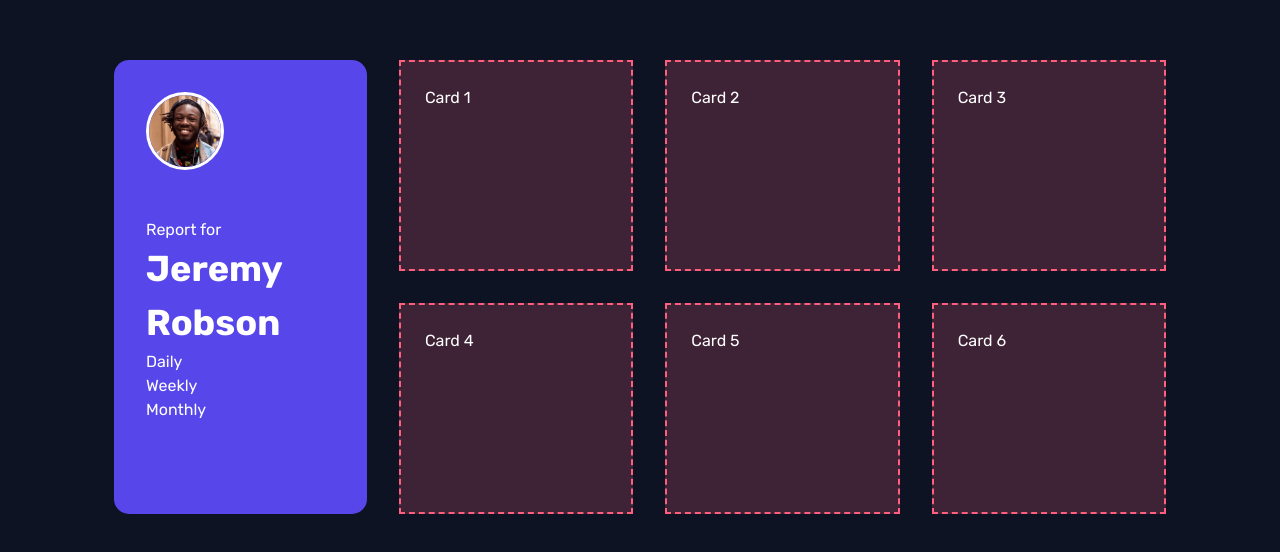
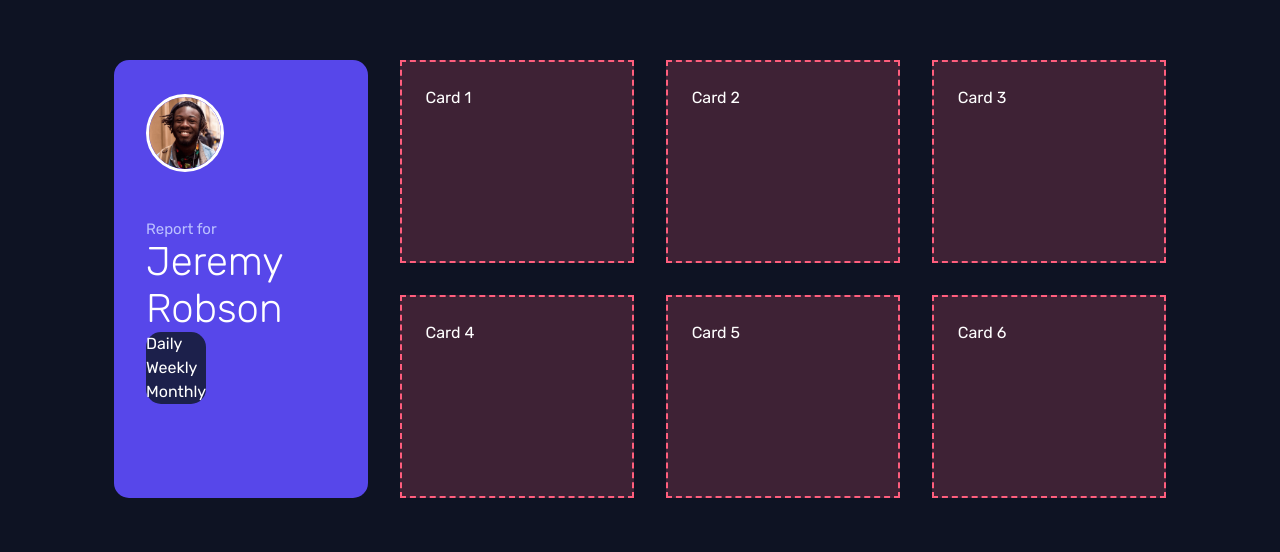
Before and after one commit to Kellenkjames/time-tracking-dashboard, a plain HTML site: page index.html in a window 1280 px wide. Shown: the part 192-744 px from the top of the page. Drawn offline with Linux system fonts and the light colour scheme.

Commit message:
checkpoint: base styles added to profile card

```diff
--- a/src/styles/components/_profile.scss
+++ b/src/styles/components/_profile.scss
@@ -27,8 +27,20 @@
     }
   }
 
+  &__subtitle {
+    @include text-preset-6;
+    color: $color-text-muted;
+  }
+
+  &__name {
+    @include text-preset-2;
+    color: $color-text-heading;
+  }
+
   &__timeframe-toggle {
     @include flex-column(center, start, nowrap);
+    border-radius: 1.5rem;
+    background: $color-bg-primary;
   }
 
   &__link {
```
Also changed, not shown: src/styles/main.css, 1 other file.
